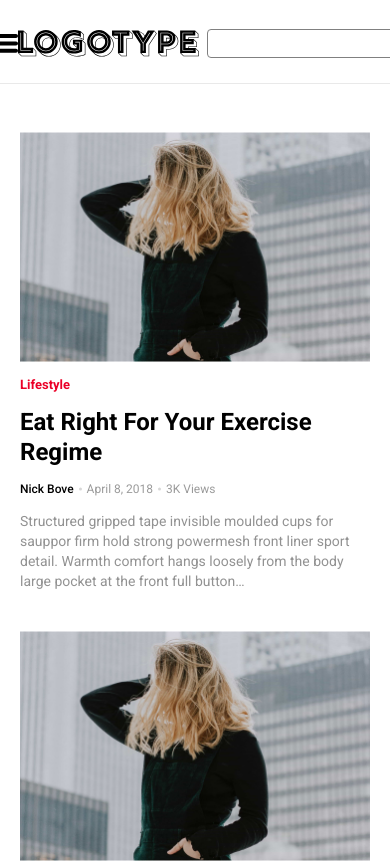
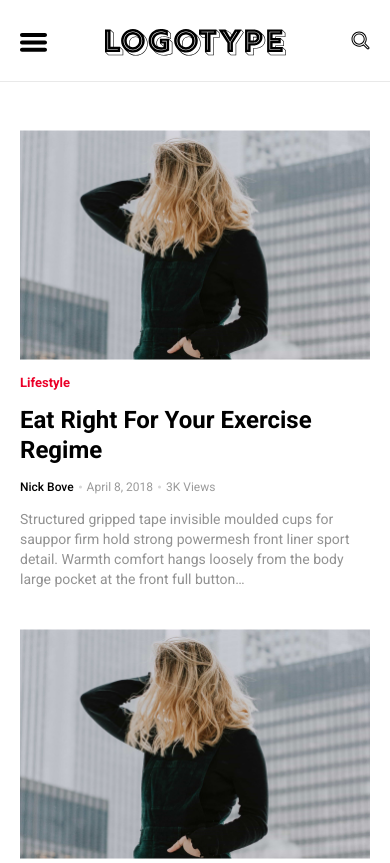
Before and after one commit to DenKuznets/dls-test, a React (Vite) app: page / in a window 390 px wide. Shown: the top 863 px of the page. Built offline with nearby package versions, Linux system fonts and the light colour scheme.

Commit message:
search mobile works

```diff
--- a/src/App.jsx
+++ b/src/App.jsx
@@ -3,7 +3,6 @@ import GlobalStyle from "./js/globalStyle";
 import NavBar from "./components/Navigation/NavBar";
 import { useEffect, useState } from "react";
 import NavMobile from "./components/Navigation/NavMobile";
-import Lorem from "./components/Lorem";
 import Posts from "./components/Posts";
 
 function App() {
@@ -13,6 +12,27 @@ function App() {
         if (showNavMobile) document.body.style.overflow = "hidden";
         else document.body.style.overflow = "auto";
     }, [showNavMobile]);
+
+    useEffect(() => {
+        const onClick = (e) => {
+            const input = document.getElementById("header-search")
+            if (
+                !e.target.classList.contains("header__search-input") &&
+                !e.target.classList.contains("header__search-img") &&
+                input.style.display !== "none" &&
+                window.innerWidth <= 768
+            ) {
+                console.log('hide search');
+                input.style.display = "none";
+            }
+        };
+
+        window.addEventListener("mousedown", onClick);
+
+        return () => {
+            window.removeEventListener("mousedown", onClick);
+        };
+    }, []);
 
     return (
         <>
--- a/src/components/Header.jsx
+++ b/src/components/Header.jsx
@@ -1,21 +1,27 @@
-import { useState } from "react";
+import { useRef } from "react";
 import { styled } from "styled-components";
 
 const HeaderStyled = styled.header`
     border-bottom: 1px solid #e9e9e9;
     padding: 1.81rem 1.25rem 1.59rem;
+    display: flex;
+    justify-content: center;
     .header {
         &__content {
+            position: relative;
             max-width: 72.5rem;
-            margin: 0 auto;
+            width: 100%;
             display: flex;
             justify-content: center;
             align-items: center;
         }
         &__logo {
-            margin: 0 auto;
+            /* margin: 0 auto; */
+            /* margin-right: auto; */
         }
         &__search {
+            position: absolute;
+            right: 0;
             display: flex;
             align-items: center;
             gap: 0.5rem;
@@ -26,6 +32,15 @@ const HeaderStyled = styled.header`
                 border: 1px solid gray;
                 border-radius: 4px;
                 padding: 0.25rem;
+                @media only screen and (max-width: 768px) {
+                    display: none;
+                    position: fixed;
+                    left: 50%;
+                    z-index: 3;
+                    width: 80%;
+                    background-color: white;
+                    transform: translate(-50%);
+                }
             }
         }
     }
@@ -34,7 +49,9 @@ const HeaderStyled = styled.header`
 const BurgerStyled = styled.img`
     display: none;
     cursor: pointer;
-    @media only screen and (max-width: 620px) {
+    position: fixed;
+    left: 1.25rem;
+    @media only screen and (max-width: 768px) {
         display: block;
     }
 `;
@@ -49,10 +66,22 @@ const Burger = (props) => {
 };
 
 const Header = (props) => {
-    // const [searchText, setSearchText] = useState("");
+    const inputRef = useRef("");
+    const handleHeaderClick = (e) => {
+        // console.log(e.target);
+        if (
+            e.target.classList.contains("header__search-img") &&
+            window.innerWidth <= 768 &&
+            inputRef.current
+        ) {
+            inputRef.current.style.display = "block";
+            console.log('show search');
+        }
 
+
+    };
     return (
-        <HeaderStyled>
+        <HeaderStyled onClick={(e) => handleHeaderClick(e)}>
             <div className="header__content">
                 <Burger onClick={() => props.handleBurgerClick()} />
                 <img className="header__logo" src="./images/logo.svg" alt="" />
@@ -65,11 +94,13 @@ const Header = (props) => {
                         />
                     </label>
                     <input
+                        ref={inputRef}
                         id="header-search"
                         className="header__search-input"
                         type="text"
                         value={props.searchText}
                         onChange={(e) => props.setSearchText(e.target.value)}
+                        placeholder="search posts"
                     />
                 </div>
             </div>
--- a/src/components/Navigation/NavBar.jsx
+++ b/src/components/Navigation/NavBar.jsx
@@ -15,7 +15,7 @@ const NavBarStyled = styled.nav`
         top: -100px;
     }
 
-    @media only screen and (max-width: 620px) {
+    @media only screen and (max-width: 768px) {
         display: none;
     }
 `;
```
